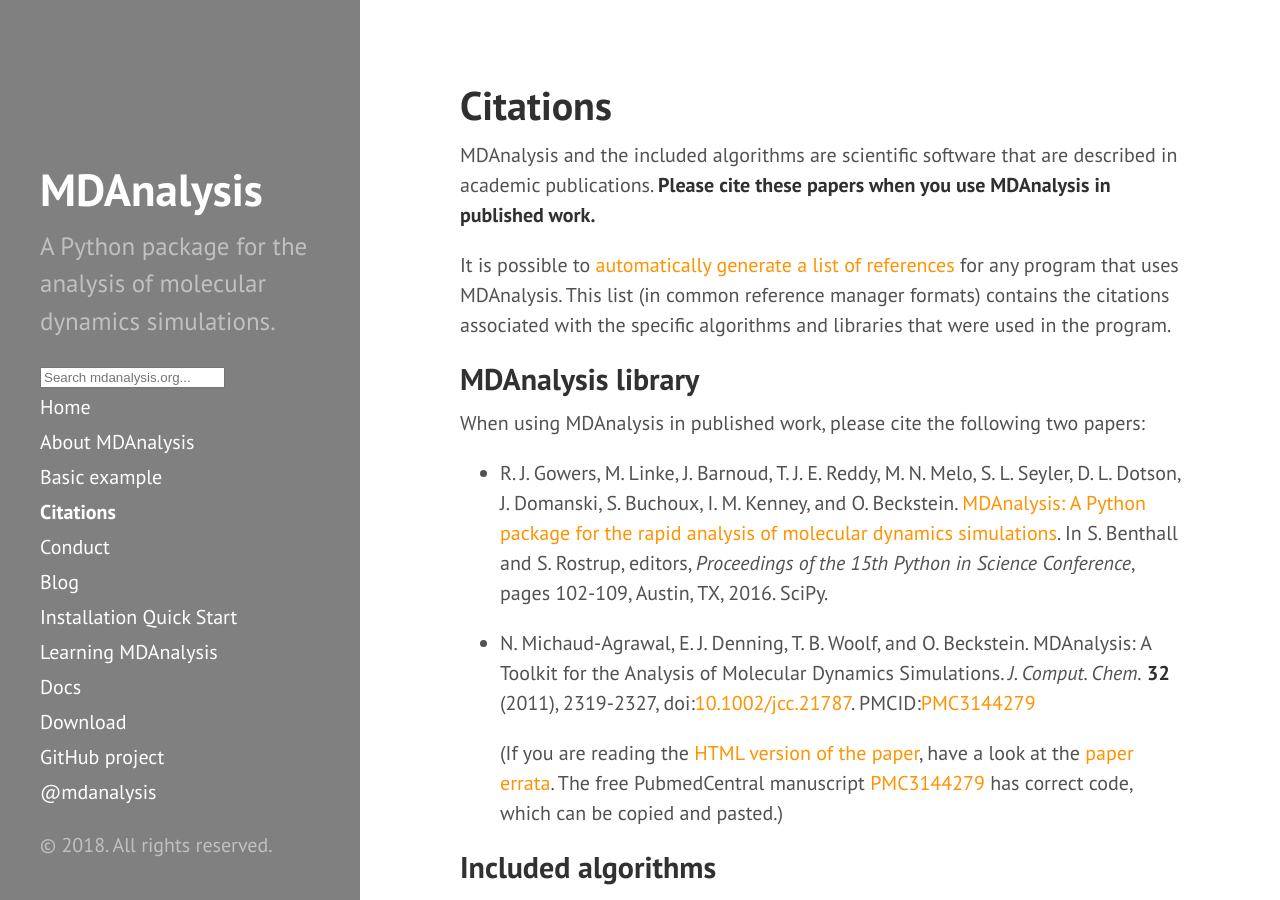
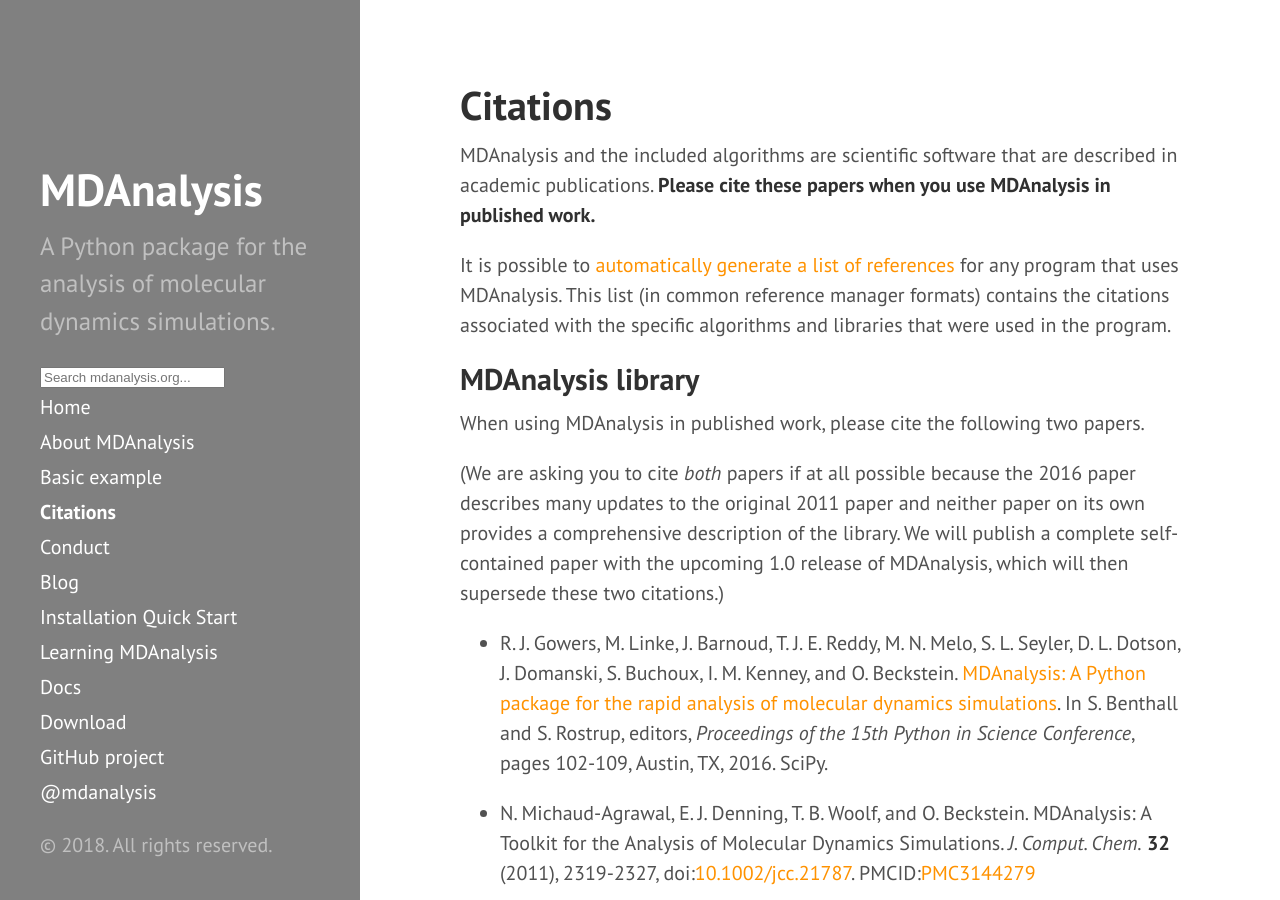
Before and after one commit to MDAnalysis/MDAnalysis.github.io, a Jekyll site: the page built from pages/citations.md, in a window 1280 px wide and 900 px high. Built offline with Jekyll 4.4.1, drawn with Linux system fonts in a browser that asks for light colours; comment, search, counter and statistics services are not loaded.

Commit message:
explained why both MDA papers should be cited
fix #92

```diff
--- a/pages/citations.md
+++ b/pages/citations.md
@@ -17,7 +17,15 @@ algorithms and libraries that were used in the program.
 
 ## MDAnalysis library ##
 
-When using MDAnalysis in published work, please cite the following two papers:
+When using MDAnalysis in published work, please cite the following two
+papers.
+
+(We are asking you to cite *both* papers if at all possible because
+the 2016 paper describes many updates to the original 2011 paper and
+neither paper on its own provides a comprehensive description of the
+library. We will publish a complete self-contained paper with the
+upcoming 1.0 release of MDAnalysis, which will then supersede these
+two citations.)
 
  * <a name="Gowers2016"></a>R. J. Gowers, M. Linke, J. Barnoud, T. J. E. Reddy,
    M. N. Melo, S. L. Seyler, D. L. Dotson, J. Domanski, S. Buchoux,
```
